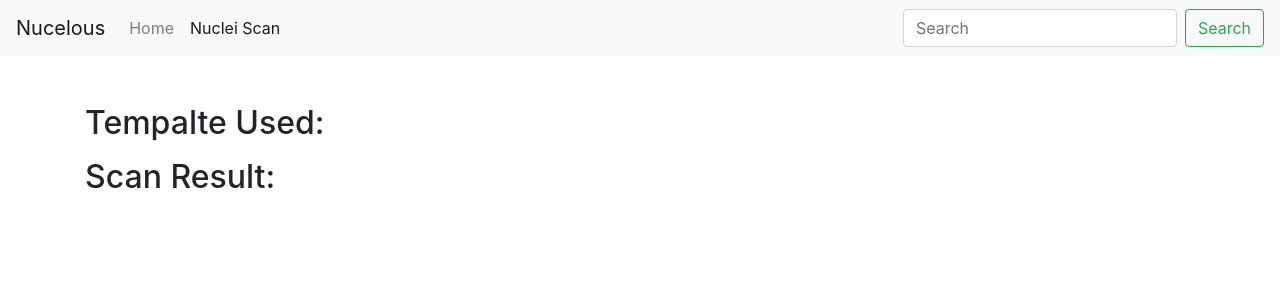
After one commit to n0irx/nucleous, a Django app: template scanner/templates/nuclei_scan.html in a window 1280 px wide. The commit adds this page. Shown: the top 300 px of the page. Run offline with Django 3.2, Linux system fonts and the light colour scheme; the template is opened without the code that fills it, so the values that code supplies are empty; some libraries are stand-ins or nearby versions.

Commit message:
scan can be done

```diff
--- a/nucleous/urls.py
+++ b/nucleous/urls.py
@@ -13,10 +13,7 @@ Including another URLconf
     1. Import the include() function: from django.urls import include, path
     2. Add a URL to urlpatterns:  path('blog/', include('blog.urls'))
 """
-from django.contrib import admin
 from django.urls import path, include
+from .views import home
 
-urlpatterns = [
-    path("admin/", admin.site.urls),
-    path("scanner/", include("scanner.urls")),
-]
+urlpatterns = [path("recon/", include("scanner.urls")), path("", home)]
--- /dev/null
+++ b/nucleous/views.py
@@ -0,0 +1,5 @@
+from django.shortcuts import render
+
+
+def home(request):
+    return render(request, "home.html")
--- a/scanner/templates/index.html
+++ b/scanner/templates/nuclei_index.html
@@ -4,7 +4,7 @@
     <div class="container my-5">
         <h1>Nuclei Scan</h1>
 
-        <form action="/scanner/scan/" method="POST">
+        <form action="/recon/nuclei/scan" method="POST">
             {% csrf_token %}
             <h3>Input Domain</h3>
             <div class="form-group">
--- /dev/null
+++ b/scanner/templates/nuclei_scan.html
@@ -0,0 +1,39 @@
+{% extends "base.html" %}
+
+{% block content %}
+<div class="container my-5">
+
+    <div class="template-scanned">
+        <h2>Tempalte Used: </h2>
+        <div class="list-template-scanned">
+            <ul>
+                {% for nuclei_info in nuclei_infos_as_dict %}
+                <li>
+                    <span class="badge badge-secondary">{{ nuclei_info.id }} </span>
+                    {{ nuclei_info.desc }}
+                    <span class="badge badge-info"> {{ nuclei_info.severity }} </span>
+                </li>
+                {% endfor %}
+            </ul>
+        </div>
+    </div>
+
+    <div class="scan-result">
+        <h2>Scan Result: </h2>
+        <div class="list-scan_result">
+            <ul>
+                {% for nuclei_finding in nuclei_findings_as_dict %}
+                <li>
+                    <span class="badge badge-secondary">{{ nuclei_finding.template }} :
+                        {{ nuclei_finding.sub_template }}</span>
+                    <span class="badge badge-info"> {{ nuclei_finding.severity }} </span>
+                    <span>path: {{nuclei_finding.path}}</span>
+                </li>
+                {% endfor %}
+            </ul>
+        </div>
+    </div>
+
+
+</div>
+{% endblock content %}
--- a/scanner/urls.py
+++ b/scanner/urls.py
@@ -13,12 +13,11 @@ Including another URLconf
     1. Import the include() function: from django.urls import include, path
     2. Add a URL to urlpatterns:  path('blog/', include('blog.urls'))
 """
-from django.contrib import admin
 from django.urls import path
 
-from .views import *
+from .views import nuclei_index, nuclei_scan
 
 urlpatterns = [
-    path("", index),
-    path("scan/", scan),
+    path("nuclei/", nuclei_index),
+    path("nuclei/scan", nuclei_scan),
 ]
--- a/templates/base.html
+++ b/templates/base.html
@@ -7,6 +7,29 @@
 
     <body>
 
+        <nav class="navbar navbar-expand-lg navbar-light bg-light">
+            <a class="navbar-brand" href="#">Nucelous</a>
+
+            <button class="navbar-toggler" type="button" data-toggle="collapse" data-target="#navbarSupportedContent" aria-controls="navbarSupportedContent" aria-expanded="false" aria-label="Toggle navigation">
+                <span class="navbar-toggler-icon"></span>
+            </button>
+
+            <div class="collapse navbar-collapse" id="navbarSupportedContent">
+                <ul class="navbar-nav mr-auto">
+                    <li class="nav-item">
+                        <a class="nav-link" href="/">Home</a>
+                    </li>
+                    <li class="nav-item active">
+                        <a class="nav-link" href="/recon/nuclei">Nuclei Scan</a>
+                    </li>
+                </ul>
+                <form class="form-inline my-2 my-lg-0">
+                <input class="form-control mr-sm-2" type="search" placeholder="Search" aria-label="Search">
+                <button class="btn btn-outline-success my-2 my-sm-0" type="submit">Search</button>
+                </form>
+            </div>
+        </nav>
+
         {% block content %}{% endblock content %}
 
         <script src="https://code.jquery.com/jquery-3.3.1.slim.min.js" integrity="sha384-q8i/X+965DzO0rT7abK41JStQIAqVgRVzpbzo5smXKp4YfRvH+8abtTE1Pi6jizo" crossorigin="anonymous"></script>
```
Also changed, not shown: scanner/handlers.py (+10 -6 lines), scanner/templates/scan_result.html (deleted, +0 -19 lines), scanner/views.py (+70 -23 lines), templates/home.html (added, +7 -0 lines), 1 other file.
